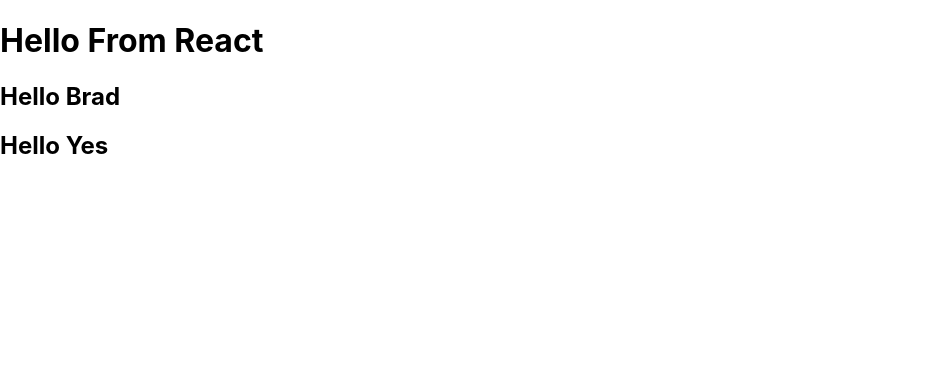
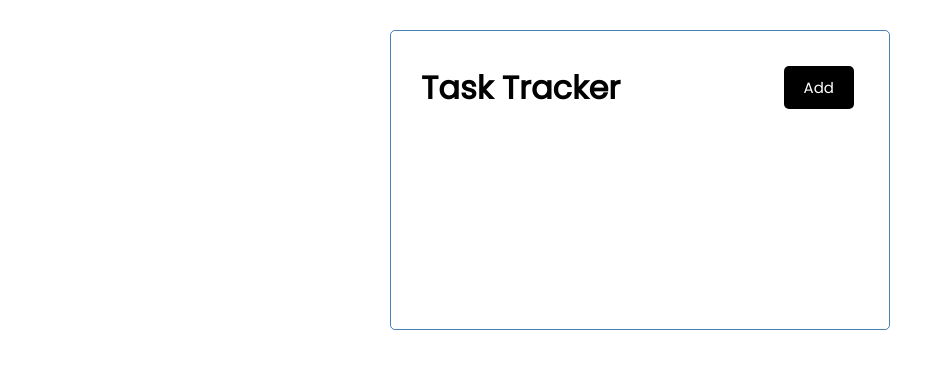
Before and after one commit to bsinglet/react-task-tracker, a React (Create React App) app: page / in a window 1280 px wide. Shown: the top 368 px of the page, without its empty margins (0-952 px from the left). Built offline with nearby package versions, Linux system fonts and the light colour scheme.

Commit message:
Added the first component!

```diff
--- a/src/App.js
+++ b/src/App.js
@@ -1,12 +1,9 @@
+import Header from './components/Header'
+
 function App() {
-  const name = 'Brad'
-  const x = true
-
   return (
     <div className="container">
-      <h1>Hello From React</h1>
-      <h2>Hello {name}</h2>
-      <h2>Hello {x ? 'Yes' : 'No'}</h2>
+      <Header />
     </div>
   );
 }
--- /dev/null
+++ b/src/components/Header.js
@@ -0,0 +1,25 @@
+import PropTypes from 'prop-types'
+
+const Header = ({title}) => {
+  return (
+      <header className='header'>
+        <h1>{title}</h1>
+        <button className='btn'>Add</button>
+      </header>)
+}
+
+Header.defaultProps = {
+    title: "Task Tracker",
+}
+
+Header.propTypes = {
+    title: PropTypes.string.isRequired,
+}
+
+// CSS in JS
+// const headingStyle = {
+//     color: 'red',
+//     backgroundColor: 'black',
+// }
+
+export default Header
--- a/src/index.css
+++ b/src/index.css
@@ -1,13 +1,112 @@
-body {
+@import url('https://fonts.googleapis.com/css2?family=Poppins:wght@300;400&display=swap');
+
+* {
+  box-sizing: border-box;
   margin: 0;
-  font-family: -apple-system, BlinkMacSystemFont, 'Segoe UI', 'Roboto', 'Oxygen',
-    'Ubuntu', 'Cantarell', 'Fira Sans', 'Droid Sans', 'Helvetica Neue',
-    sans-serif;
-  -webkit-font-smoothing: antialiased;
-  -moz-osx-font-smoothing: grayscale;
+  padding: 0;
 }
 
-code {
-  font-family: source-code-pro, Menlo, Monaco, Consolas, 'Courier New',
-    monospace;
+body {
+  font-family: 'Poppins', sans-serif;
 }
+
+.container {
+  max-width: 500px;
+  margin: 30px auto;
+  overflow: auto;
+  min-height: 300px;
+  border: 1px solid steelblue;
+  padding: 30px;
+  border-radius: 5px;
+}
+
+.header {
+  display: flex;
+  justify-content: space-between;
+  align-items: center;
+  margin-bottom: 20px;
+}
+
+.btn {
+  display: inline-block;
+  background: #000;
+  color: #fff;
+  border: none;
+  padding: 10px 20px;
+  margin: 5px;
+  border-radius: 5px;
+  cursor: pointer;
+  text-decoration: none;
+  font-size: 15px;
+  font-family: inherit;
+}
+
+.btn:focus {
+  outline: none;
+}
+
+.btn:active {
+  transform: scale(0.98);
+}
+
+.btn-block {
+  display: block;
+  width: 100%;
+}
+
+.task {
+  background: #f4f4f4;
+  margin: 5px;
+  padding: 10px 20px;
+  cursor: pointer;
+}
+
+.task.reminder {
+  border-left: 5px solid green;
+}
+
+.task h3 {
+  display: flex;
+  align-items: center;
+  justify-content: space-between;
+}
+
+.add-form {
+  margin-bottom: 40px;
+}
+
+.form-control {
+  margin: 20px 0;
+}
+
+.form-control label {
+  display: block;
+}
+
+.form-control input {
+  width: 100%;
+  height: 40px;
+  margin: 5px;
+  padding: 3px 7px;
+  font-size: 17px;
+}
+
+.form-control-check {
+  display: flex;
+  align-items: center;
+  justify-content: space-between;
+}
+
+.form-control-check label {
+  flex: 1;
+}
+
+.form-control-check input {
+  flex: 2;
+  height: 20px;
+}
+
+footer {
+  margin-top: 30px;
+  text-align: center;
+}
```
